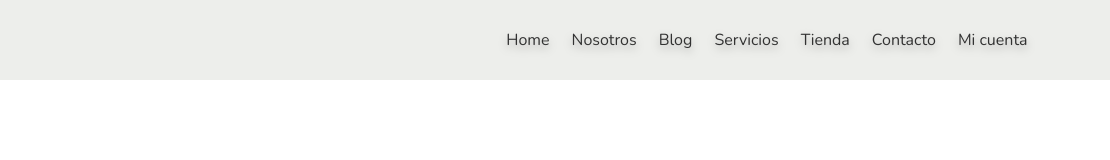
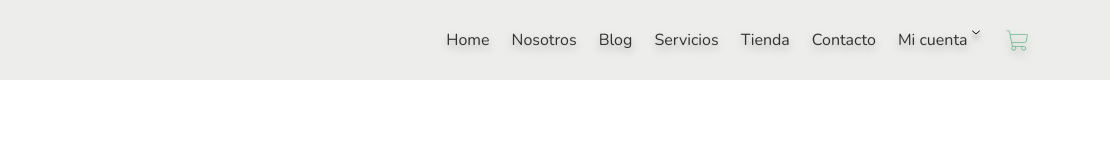
Before and after one commit to Compu3Unla/erres-1-2023, a plain HTML site: page index.html in a window 1280 px wide. Shown: the top 160 px of the page, 170-1280 px from the left. Drawn offline with nearby package versions, Linux system fonts and the light colour scheme.

Commit message:
complete el navegador

```diff
--- a/index.html
+++ b/index.html
@@ -29,10 +29,8 @@
 				<li>
 					<a>Contacto</a>
 				</li>
-				<li>
-					<a>Mi cuenta</a>
-				</li>
-
+				<li><a>Mi cuenta</a><img src="img/svg/iconos/flecha-hacia-abajo.svg" width="16px" height="16px" alt="flechita"/></li>
+				<img src="img/svg/iconos/carrito-de-compras.svg" alt="carrito"/>
 			</ul>
 		</nav>
 	</header>
```
